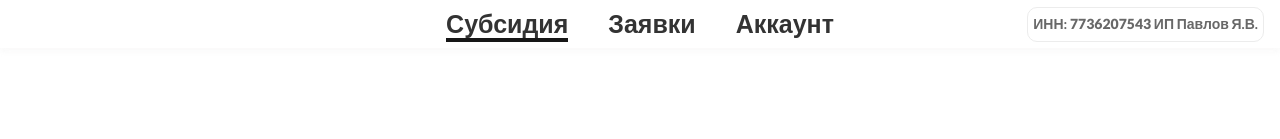
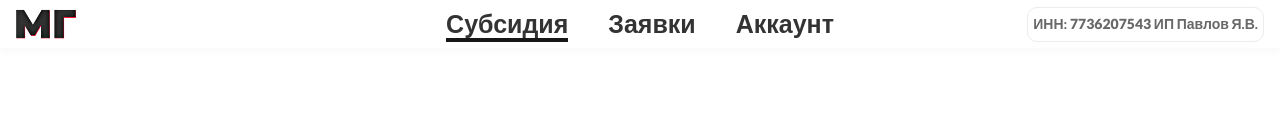
Before and after one commit to Vorh/mos-grant, a Vue app in the folder vapp/: page / in a window 1280 px wide. Shown: the top 139 px of the page. Built offline with nearby package versions, Linux system fonts and the light colour scheme; no server answers.

Commit message:
Logo done

```diff
--- a/vapp/src/component/common/Header.vue
+++ b/vapp/src/component/common/Header.vue
@@ -5,14 +5,13 @@
             color="white"
             class="app-bar"
     >
+        <v-avatar style="width: 100%; border-radius: 0">
+            <img :src="require('../../assets/logo_tall.png')"
+                 style="width: auto; height: 60px"
+            />
+            <v-spacer></v-spacer>
+        </v-avatar>
 
-    <v-col lg="3" md="1" cols="2" sm="2" class="ml-0 pl-0">
-      <v-row dense class="logo" @click="clickLogo">
-        <div style="width: 150px; height: 40px">
-          <v-img :src="require('../../assets/logo-new.png')"></v-img>
-        </div>
-      </v-row>
-    </v-col>
         <v-col lg="6" md="10" sm="8" cols="10" class="ma-0 pa-0">
             <v-row justify="center">
                 <div class="hidden-xs-only">
@@ -21,7 +20,8 @@
                     <span v-bind:class="activeTabAccount" class="ml-10" @click="goToAction('/account')">Аккаунт</span>
                 </div>
                 <div class="hidden-sm-and-up mt-10">
-          <v-select class="menu-select" flat solo color="#5686B2" :items="menus" v-model="menu" item-value="to"
+                    <v-select class="menu-select" flat solo color="#5686B2" :items="menus" v-model="menu"
+                              item-value="to"
                               @input="pushUrl" item-text="name"/>
                 </div>
             </v-row>
```
Also changed, not shown: vapp/src/assets/logo_tall.png (added). Lines whose indentation alone changed are shown as unchanged.
